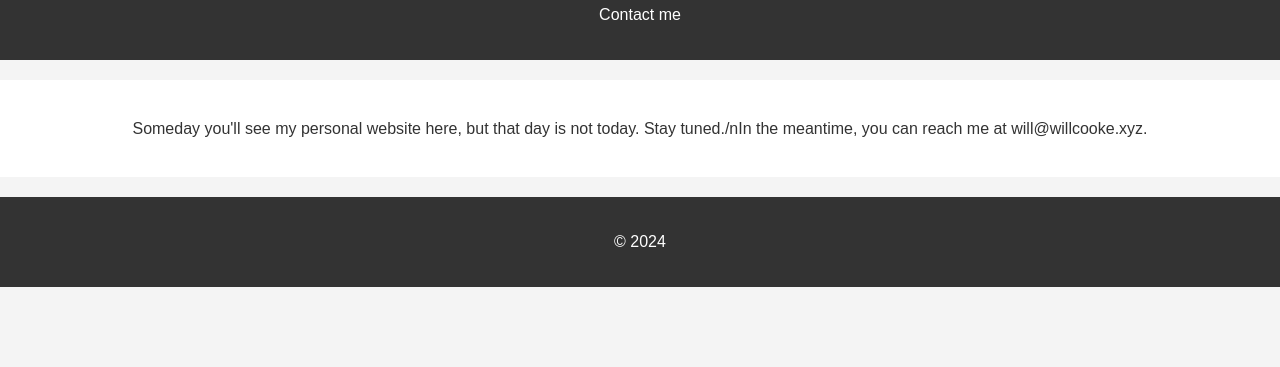
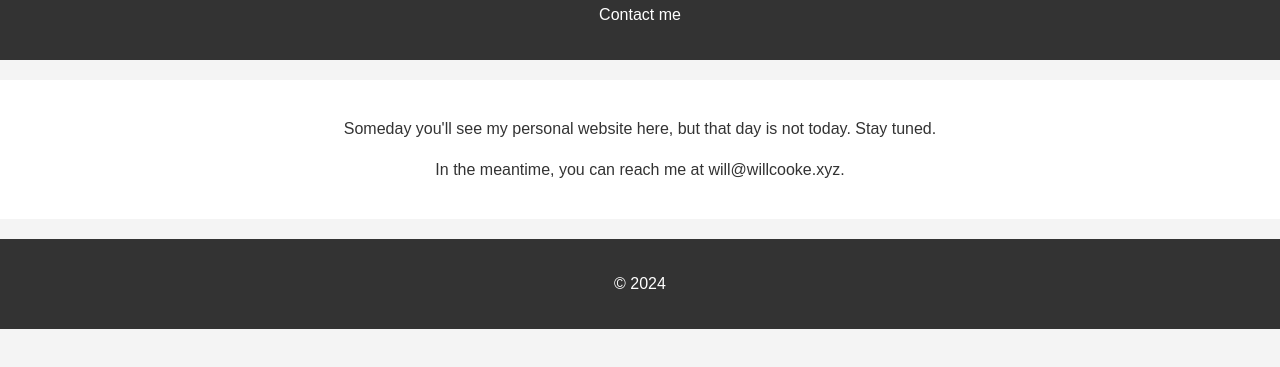
Before and after one commit to will-maps-things/personal_site, a plain HTML site: page index.html in a window 1280 px wide. Shown: the part 81-448 px from the top of the page. Drawn offline with Linux system fonts and the light colour scheme.

Commit message:
tiny fixes

```diff
--- a/index.html
+++ b/index.html
@@ -17,7 +17,8 @@
     </header>
 
     <section id="about">
-        <p>Someday you'll see my personal website here, but that day is not today. Stay tuned./nIn the meantime, you can reach me at will@willcooke.xyz.</p>
+        <p>Someday you'll see my personal website here, but that day is not today. Stay tuned.</p>
+        <p>In the meantime, you can reach me at will@willcooke.xyz.</p>
     </section>
 
     <footer>
```
